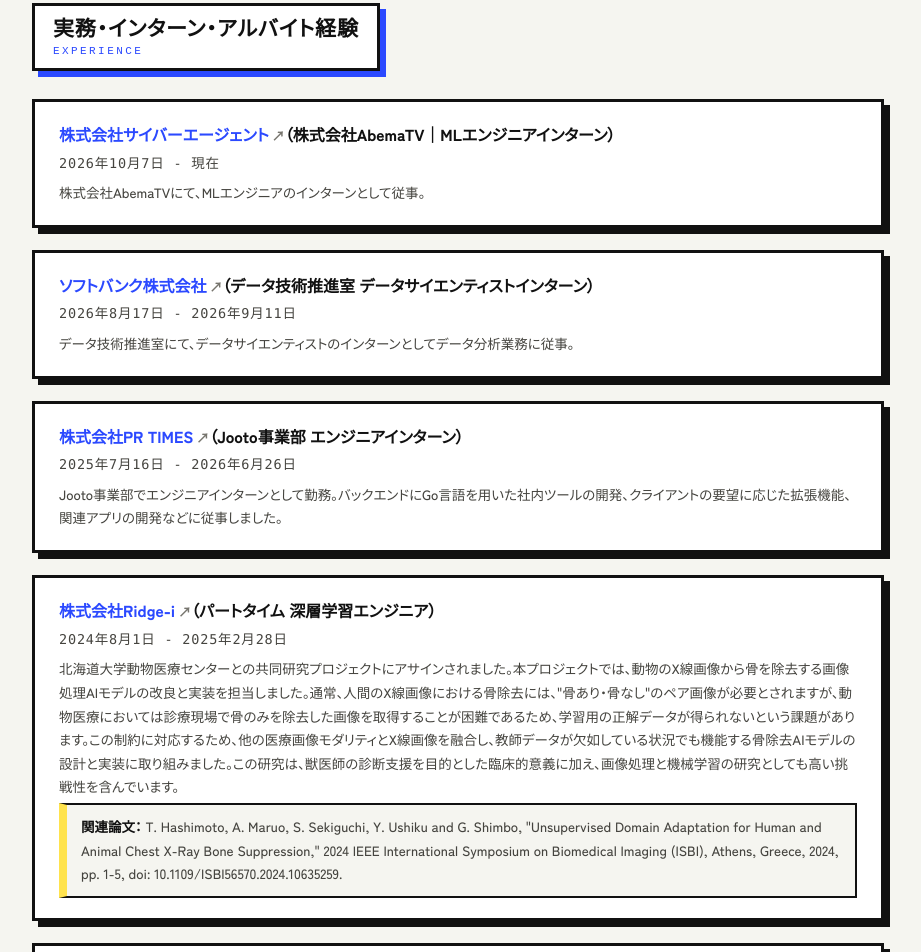
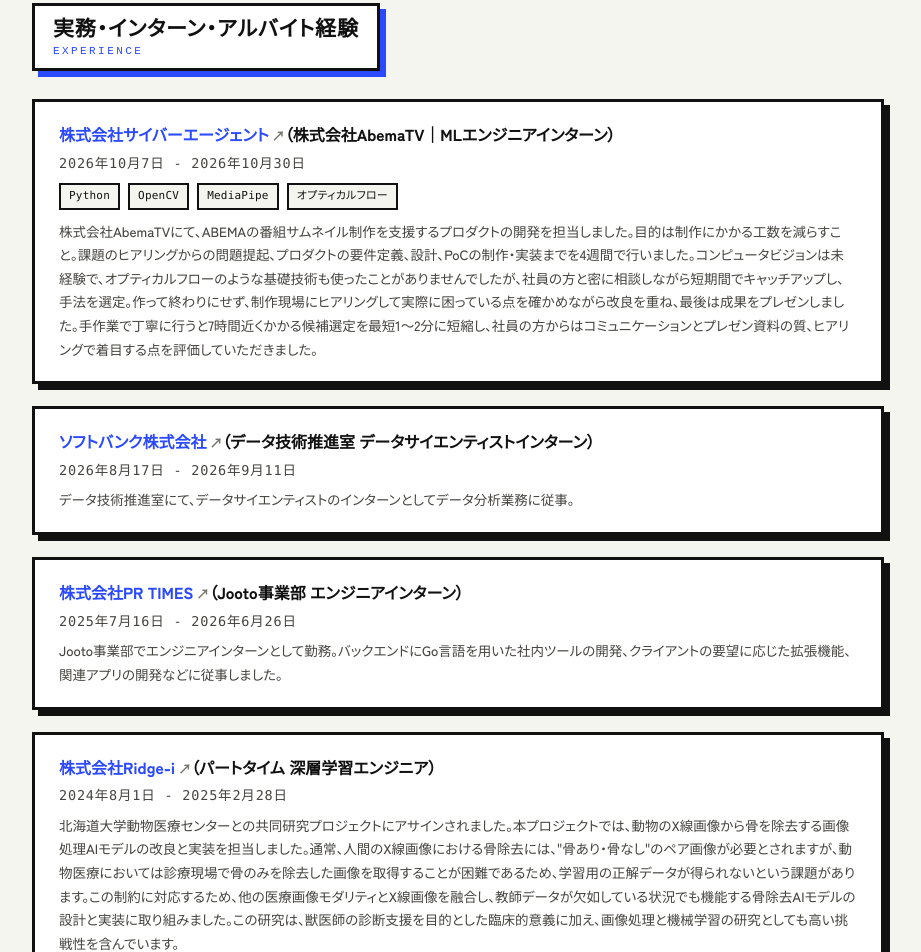
Before and after one commit to TaichiEto/profile-page, a plain HTML site: page index.html in a window 1280 px wide. Shown: the part 4101-5053 px from the top of the page, without its empty margins (182-1103 px from the left). Drawn offline with Linux system fonts and the light colour scheme; a web font is replaced by a local one.

Commit message:
サイバーエージェントのインターンを終了日・業務内容付きで更新 (#16)
- 期間を2026年10月7日 - 10月30日に確定
- 使用技術タグ（Python/OpenCV/MediaPipe/オプティカルフロー）を追加
- ABEMAの番組サムネイル制作支援プロダクト開発の内容・成果を日英で追記


Claude-Session: https://claude.ai/code/session_01FyUssdjiDau5Ws3q21jSjh

Co-authored-by: Claude <noreply@anthropic.com>

```diff
--- a/index.html
+++ b/index.html
@@ -193,8 +193,14 @@
         <ul class="experience-list">
           <li class="experience-item">
             <strong><a href="https://www.cyberagent.co.jp/" target="_blank">株式会社サイバーエージェント</a>（株式会社AbemaTV｜MLエンジニアインターン）</strong>
-            <p class="experience-period">2026年10月7日 - 現在</p>
-            <p>株式会社AbemaTVにて、MLエンジニアのインターンとして従事。</p>
+            <p class="experience-period">2026年10月7日 - 2026年10月30日</p>
+            <div class="project-tags">
+              <span class="research-tag">Python</span>
+              <span class="research-tag">OpenCV</span>
+              <span class="research-tag">MediaPipe</span>
+              <span class="research-tag">オプティカルフロー</span>
+            </div>
+            <p>株式会社AbemaTVにて、ABEMAの番組サムネイル制作を支援するプロダクトの開発を担当しました。目的は制作にかかる工数を減らすこと。課題のヒアリングからの問題提起、プロダクトの要件定義、設計、PoCの制作・実装までを4週間で行いました。コンピュータビジョンは未経験で、オプティカルフローのような基礎技術も使ったことがありませんでしたが、社員の方と密に相談しながら短期間でキャッチアップし、手法を選定。作って終わりにせず、制作現場にヒアリングして実際に困っている点を確かめながら改良を重ね、最後は成果をプレゼンしました。手作業で丁寧に行うと7時間近くかかる候補選定を最短1〜2分に短縮し、社員の方からはコミュニケーションとプレゼン資料の質、ヒアリングで着目する点を評価していただきました。</p>
           </li>
           <li class="experience-item">
             <strong><a href="https://www.softbank.jp/" target="_blank">ソフトバンク株式会社</a>（データ技術推進室 データサイエンティストインターン）</strong>
@@ -545,8 +551,14 @@
         <ul class="experience-list">
           <li class="experience-item">
             <strong><a href="https://www.cyberagent.co.jp/" target="_blank">CyberAgent, Inc.</a> (AbemaTV, Inc. | ML Engineer Intern)</strong>
-            <p class="experience-period">October 7, 2026 - Present</p>
-            <p>Working as a machine learning engineer intern at AbemaTV, Inc.</p>
+            <p class="experience-period">October 7 - October 30, 2026</p>
+            <div class="project-tags">
+              <span class="research-tag">Python</span>
+              <span class="research-tag">OpenCV</span>
+              <span class="research-tag">MediaPipe</span>
+              <span class="research-tag">Optical Flow</span>
+            </div>
+            <p>At AbemaTV, Inc., developed a product supporting thumbnail production for ABEMA programs, with the goal of reducing production workload. In four weeks, carried the project from stakeholder interviews and problem framing through requirements definition, design, and building a working PoC. Despite having no prior experience in computer vision — including fundamental techniques like optical flow — caught up quickly in close consultation with employees and selected the right methods. Rather than stopping at "built it," kept interviewing the production team to verify real pain points and iterated on improvements, finally presenting the results. Reduced candidate selection work that takes nearly 7 hours by hand to as little as 1-2 minutes, and received recognition from employees for communication, the quality of presentation materials, and the focus of the interviews.</p>
           </li>
           <li class="experience-item">
             <strong><a href="https://www.softbank.jp/" target="_blank">SoftBank Corp.</a> (Data Technology Enablement Office - Data Scientist Intern)</strong>
```
